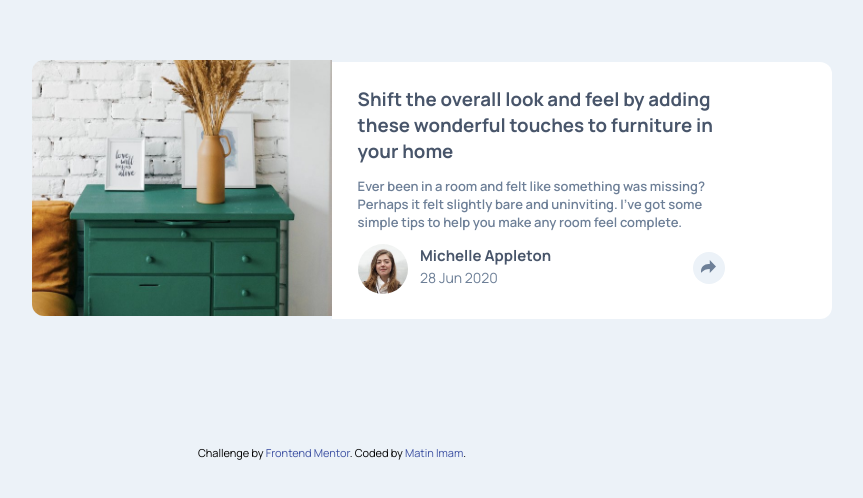
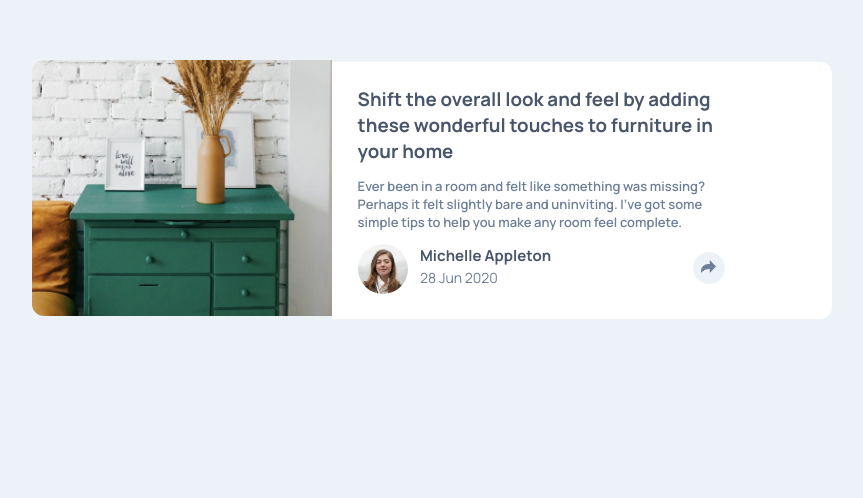
Before and after one commit to matin676/article-preview-component, a plain HTML site: page index.html in a window 1280 px wide. Shown: the part 212-710 px from the top of the page, without its empty margins (308-1171 px from the left). Drawn offline with Linux system fonts and the light colour scheme.

Commit message:
deleting unwanted

```diff
--- a/index.html
+++ b/index.html
@@ -7,7 +7,7 @@
 
   <link rel="icon" type="image/png" sizes="32x32" href="./images/favicon-32x32.png">
 
-  <title>Frontend Mentor | Article preview component</title>
+  <title>Article preview component</title>
   <link rel="stylesheet" href="style.css">
 </head>
 
@@ -68,11 +68,6 @@
 
     </div>
   </div>
-
-  <div class="attribution">
-    Challenge by <a href="https://www.frontendmentor.io?ref=challenge" target="_blank">Frontend Mentor</a>.
-    Coded by <a href="#">Matin Imam</a>.
-  </div>
   <script src="script.js"></script>
 </body>
 
--- a/style.css
+++ b/style.css
@@ -195,20 +195,6 @@ i img {
   opacity: -1;
 }
 
-.attribution {
-  position: absolute;
-  font-size: 11px;
-  text-align: center;
-  margin: auto;
-  left: 0;
-  right: 0;
-  bottom: 8rem;
-}
-
-.attribution a {
-  color: hsl(228, 45%, 44%);
-}
-
 @media (max-width: 600px) {
   .container-content {
     flex-direction: column;
@@ -273,7 +259,4 @@ i img {
     margin: 10px 10px;
     padding-top: 5px;
   }
-  .attribution {
-    bottom: 0;
-  }
 }
```
